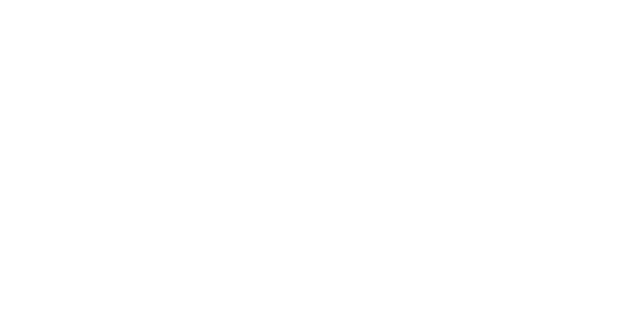
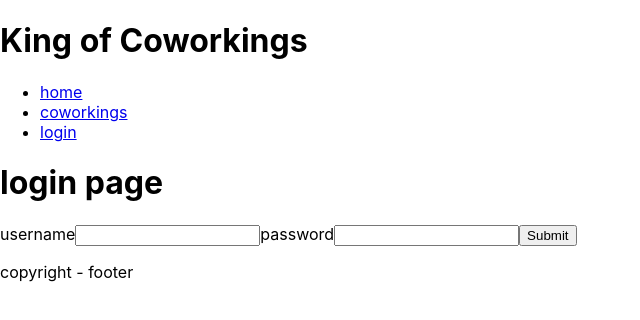
Before and after one commit to v-ina/react-cocktailexo, a React (Create React App) app: page /login in a window 1280 px wide. Before the commit this address had no page. Shown: the top 320 px of the page, without its empty margins (0-640 px from the left). Built offline with nearby package versions, Linux system fonts and the light colour scheme.

Commit message:
add handlogin

```diff
--- a/src/App.js
+++ b/src/App.js
@@ -1,6 +1,9 @@
 import { BrowserRouter, Route, Routes } from 'react-router-dom';
-import HomePage from './pages/HomePage';
-import CoworkingsPage from './pages/CoworkingsPage';
+import HomePage from './pages/guest/HomePage';
+import CoworkingsPage from './pages/guest/CoworkingsPage';
+import CoworkingDetailsPage from './pages/guest/CoworkingDetailsPage';
+import DashboardPage from './pages/admin/DashboardPage';
+import LoginPage from './pages/guest/LoginPage';
 
 function App() {
   return (
@@ -8,6 +11,9 @@
       <Routes>
         <Route path='/' element={<HomePage />}/>
         <Route path='/coworkings' element={<CoworkingsPage />} />
+        <Route path='/coworking/details/:id' element={<CoworkingDetailsPage />} />
+        <Route path='/admin' element={<DashboardPage />} />
+        <Route path='/login' element={<LoginPage />} />
       </Routes>
     </BrowserRouter>
   );
--- /dev/null
+++ b/src/components/admin/AdminHeader.jsx
@@ -0,0 +1,11 @@
+function AdminHeader (){
+    return(
+        <header>
+            <h1>admin header</h1>
+
+        </header>
+
+    )
+}
+
+export default AdminHeader
--- a/src/components/Header.jsx
+++ b/src/components/guest/Header.jsx
@@ -1,4 +1,5 @@
 import { Link } from "react-router-dom"
+
 
 function Header (){
     return(
@@ -8,6 +9,7 @@
                 <ul>
                     <li><Link to="/">home</Link></li>
                     <li><Link to="/coworkings">coworkings</Link></li>
+                    <li><Link to="/login"> login</Link></li>
                 </ul>
             </nav>
         </header>
--- /dev/null
+++ b/src/pages/admin/DashboardPage.jsx
@@ -0,0 +1,14 @@
+import AdminHeader from '../../components/admin/AdminHeader'
+
+function DashboardPage (){
+    return(
+        <>
+            <AdminHeader />
+            <main>
+
+            </main>
+        </>
+    )
+}
+
+export default DashboardPage
--- /dev/null
+++ b/src/pages/guest/CoworkingDetailsPage.jsx
@@ -0,0 +1,42 @@
+import Header from '../../components/guest/Header'
+import Footer from '../../components/guest/Footer'
+import { useParams } from 'react-router-dom'
+import { useEffect, useState } from 'react'
+
+function CoworkingDetailsPage (){
+
+    const { id } = useParams()
+    console.log(id);
+
+    const [coworking, setCoworking] = useState(null)
+    useEffect(()=>{
+        (async()=>{
+            const responseAfterFetch = await fetch(`http://localhost:3001/api/coworkings/${id}`)
+            const responseToJson = await responseAfterFetch.json()
+            setCoworking(responseToJson)
+        })()
+    },[id])
+
+    return(
+        <>
+            <Header />
+            <main>
+                {coworking ? (
+                    <article>
+                        <p>{id}</p>
+                        <h2>coworking detail pages</h2>
+                        <p>id : {coworking.data.id}</p>
+                        <p>name : {coworking.data.name}</p>
+                        <p>price-day : {coworking.data.price.day}</p>
+                    </article>
+                ) :(
+                    <p>traitement en cours</p>
+                )}
+
+            </main>
+            <Footer />
+        </>
+    )
+}
+
+export default CoworkingDetailsPage
--- a/src/pages/CoworkingsPage.jsx
+++ b/src/pages/guest/CoworkingsPage.jsx
@@ -1,13 +1,22 @@
-import Header from '../components/Header'
-import Footer from '../components/Footer'
+import Header from '../../components/guest/Header'
+import Footer from '../../components/guest/Footer'
 import { useEffect, useState } from 'react'
+import { Link } from 'react-router-dom'
 
 function CoworkingsPage (){
+
+    // const apiHost = ?? 왜 한거지?? 만약에 port 자주 바꾸고 어쩌구 하는 경우에 더 편하게 확인해서 쓰려고
+    /*
+    const apiHost = "http://localhost:3000/api"
+    useEffect(()=>{
+        (async()=>{
+            const coworkingsResponse = await fetch (apiHost+'/coworkings')
+    */
 
     const [coworkings, setCoworkings] = useState(null)
     useEffect(()=>{
         (async()=>{
-            const responseAfterFetch = await fetch("http://localhost:3001/api/coworkings")
+            const responseAfterFetch = await fetch("http://localhost:3001/api/coworkings")  // fait attention de nombre de port
             const responseToJson = await responseAfterFetch.json()
             console.log(responseToJson);
             setCoworkings(responseToJson)
@@ -24,7 +33,7 @@
                 {coworkings? (
                     <ul>
                         {coworkings.map((coworking)=>{
-                            return <li>{coworking.name}</li>
+                            return <li><Link to={`/coworking/details/${coworking.id}`}>{coworking.name}</Link></li>
                         })}
                     </ul>
                 ) : (
--- a/src/pages/HomePage.jsx
+++ b/src/pages/guest/HomePage.jsx
@@ -1,5 +1,5 @@
-import Header from '../components/Header'
-import Footer from '../components/Footer'
+import Header from '../../components/guest/Header'
+import Footer from '../../components/guest/Footer'
 
 function HomePage (){
     return(
--- /dev/null
+++ b/src/pages/guest/LoginPage.jsx
@@ -0,0 +1,57 @@
+import Header from '../../components/guest/Header'
+import Footer from '../../components/guest/Footer'
+
+
+function LoginPage (){
+
+
+    const handleLogin = async(event) => {
+        event.preventDefault()
+
+
+        // username est ce que l'utilisateur ecrit dans le champs username de formulaire
+        // et password est pareil
+        // on va creer un object pour le transformer en json.
+        // j'avais untiliser 'name' dans mon api, du coup j'ai stoquer la valeur d'input(username) de champs formulaire a 'name'
+        // avec JSON.stringify(), on chage loginData en json pour envoyer a l'api login
+        const username = event.target.username.value
+        const password = event.target.password.value
+        const loginData = { name: username, password }
+        const loginDataJson = JSON.stringify(loginData)
+        console.log(loginDataJson);
+
+        // apres qu'on envoie l'input en json a notre api, il nous donne la response
+        // (pour preciser le type d'infos qu'on envoie, on met headers:{"Content-type" : "application/json"} )
+        // pour notre api peut recupere req.body, on a mit body: loginDataJson
+        // quand on a reussi a login, on peut recuperer token dans la res.json d
+        const loginResponse = await fetch("http://localhost:3001/api/users/login", {method : "POST", headers: {"Content-type" : "application/json"}, body : loginDataJson})
+        const loginResponseData = await loginResponse.json()
+        const token = loginResponseData.data
+
+        console.log(`loginresponseData`,loginResponseData);
+
+        console.log(token);
+}
+
+
+    return(
+        <>
+            <Header />
+            <main>
+                <h1>login page</h1>
+                <form onSubmit={handleLogin} action="">
+                    <label htmlFor="">username
+                        <input type="text" name='username' />
+                    </label>
+                    <label htmlFor="">password
+                        <input type="text" name='password' />
+                    </label>
+                    <input type="submit" />
+                </form>
+            </main>
+            <Footer />
+        </>
+    )
+}
+
+export default LoginPage
```
Also changed, not shown: src/components/guest/Footer.jsx (renamed from src/components/Footer.jsx).
